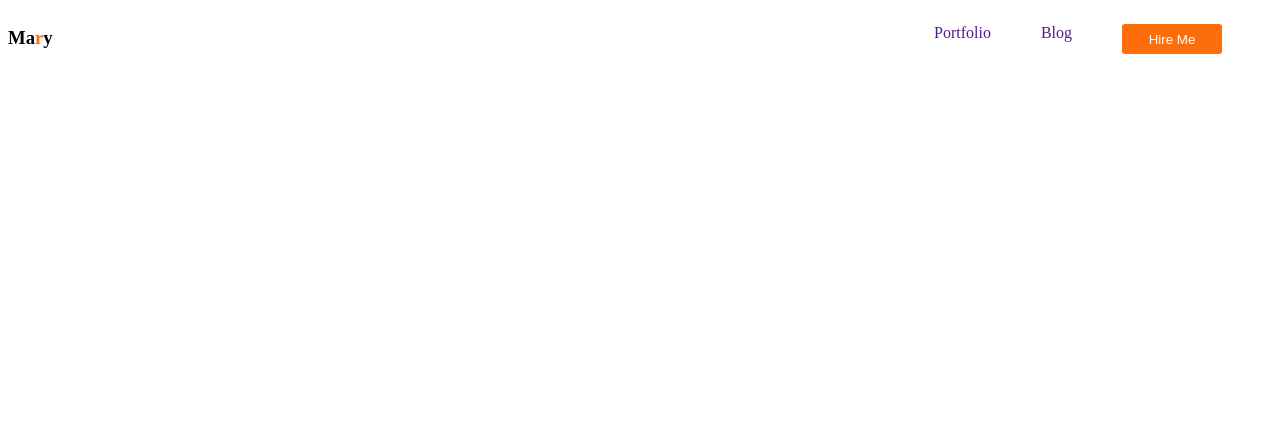
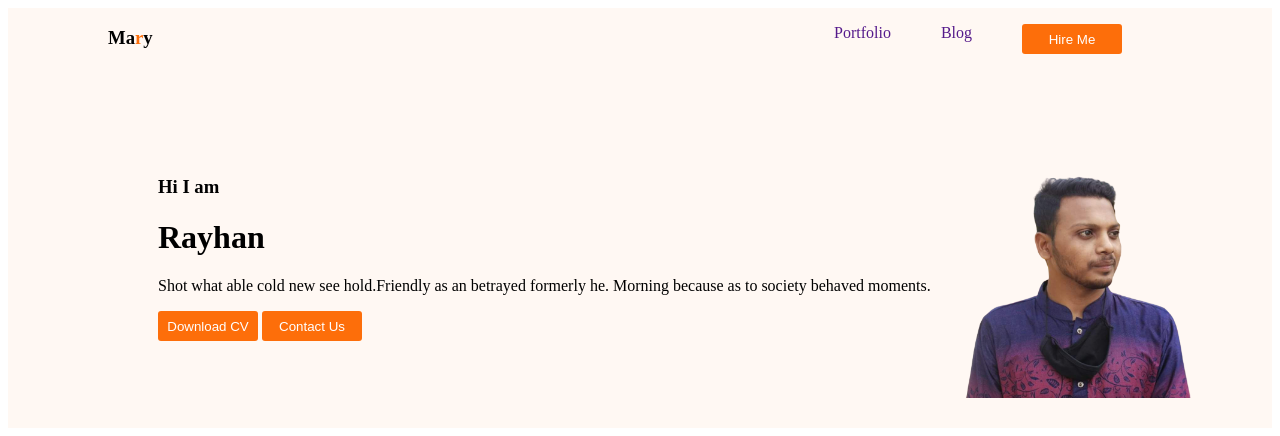
Before and after one commit to rayhan9802/webdeveloper-portfoili_2, a plain HTML site: page index.html in a window 1280 px wide. Drawn offline with Linux system fonts and the light colour scheme.

Commit message:
added all

```diff
--- a/index.html
+++ b/index.html
@@ -7,7 +7,7 @@
     <link rel="stylesheet" href="styles/blog.css">
 </head>
 <body>
-    <header>
+    <header class="header">
 <nav>
     <h3>Ma<span class="text">r</span>y</h3>
     <ul>
@@ -16,6 +16,16 @@
         <li><button class="btn-primary">Hire Me</button></li>
     </ul>
 </nav>
+<div class="benner">
+    <div>
+        <h3 class="hi">Hi I am </h3>
+        <h1 class="rayhan">Rayhan</h1>
+        <p>Shot what able cold new see hold.Friendly as an betrayed formerly he. Morning because as to society behaved moments.</p>
+      <button class="btn-primary">Download CV</button>
+      <button class="btn-primary">Contact Us</button>
+    </div>
+    <img class="profile" src="images/r-removebg-preview.png" alt="">
+</div>
     </header>
     <main>
 
--- a/styles/blog.css
+++ b/styles/blog.css
@@ -28,4 +28,18 @@ nav{
     justify-content: space-between;
     display: flex;
     text-align: center;
+    margin: 0px 100px;
 }
+    .header{
+        background-color: #FFF8F3;;
+    }
+    .benner{
+        padding: 30px 30px 30px 150px;
+        display: flex;
+        align-items: center;
+
+
+    }
+    .benner .profile{
+        width: 300px;
+    }
```
Also changed, not shown: images/me.jpg (added), images/r-removebg-preview.png (added).
